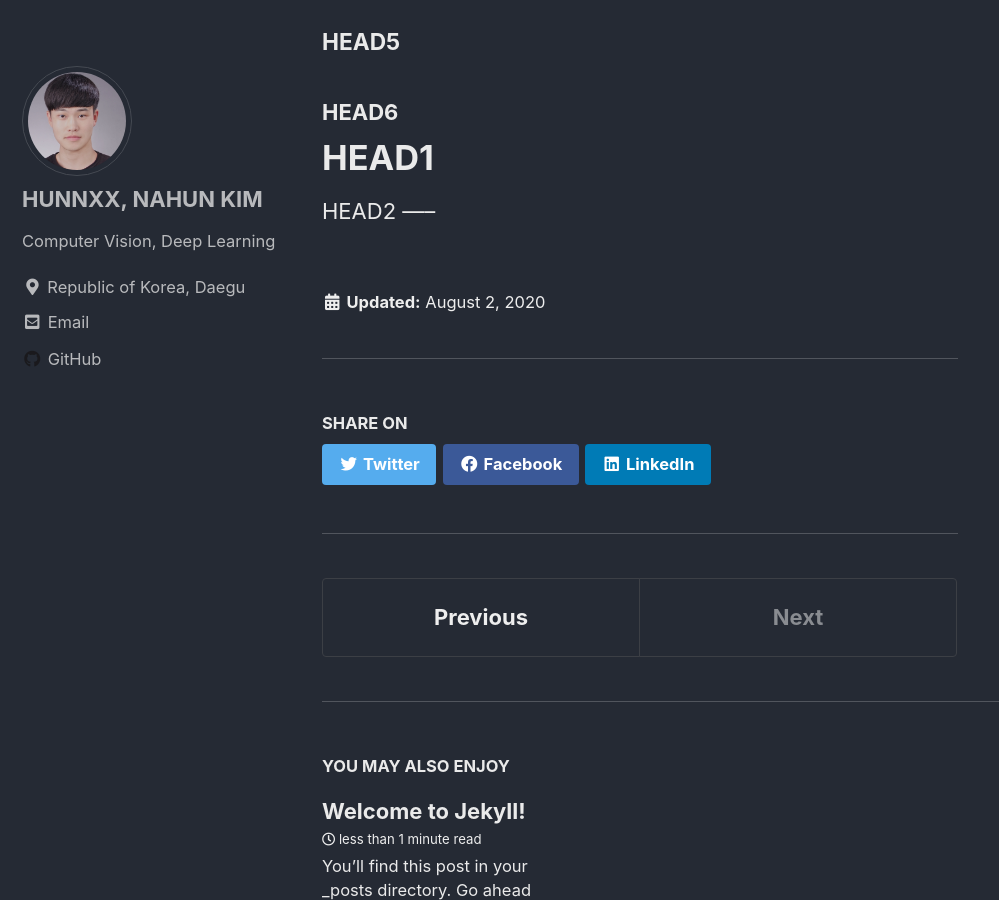
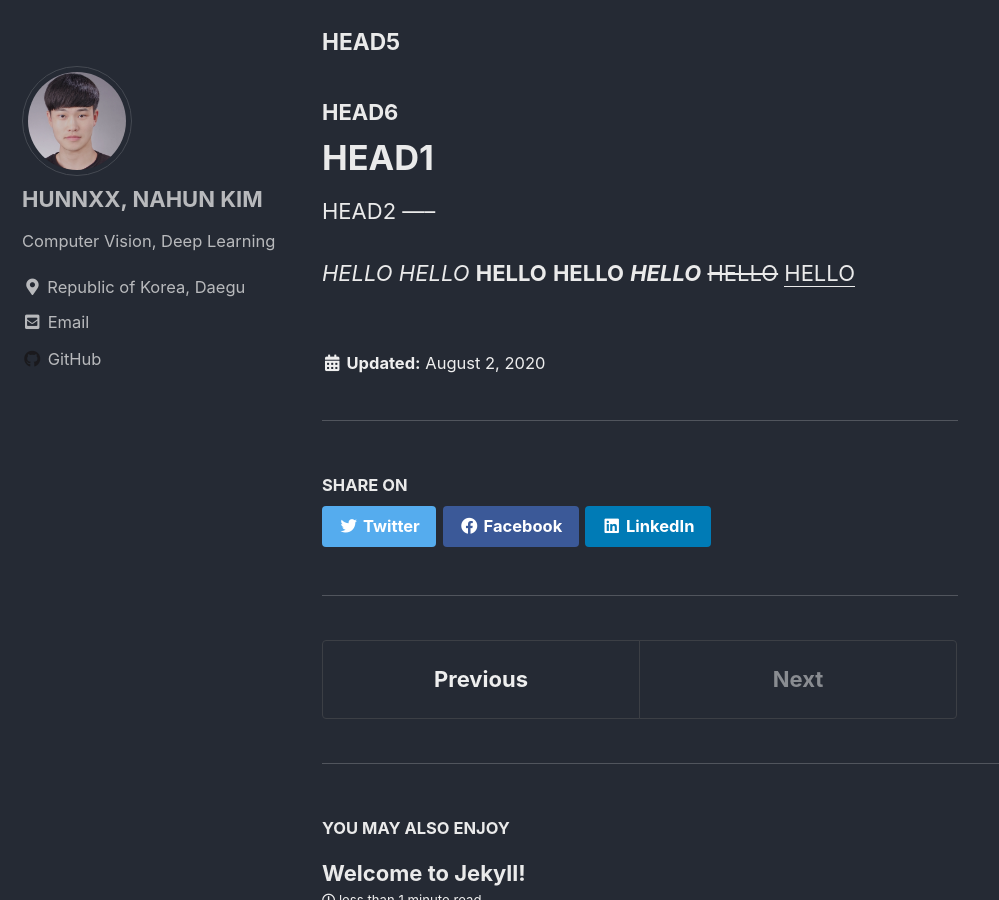
Before and after one commit to hunnxx/hunnxx.github.io, a Jekyll site: the page built from _posts/2020-08-01-practice.md, in a window 1280 px wide and 900 px high, scrolled down 516 px. Shown: the whole window, without its empty margins (0-999 px from the left). Built offline with Jekyll 4.4.1, drawn with Linux system fonts in a browser that asks for light colours; cached includes are drawn as plain includes.

Commit message:
Update 2020-08-01-practice.md

```diff
--- a/_posts/2020-08-01-practice.md
+++ b/_posts/2020-08-01-practice.md
@@ -15,3 +15,9 @@ HEAD1
 =====
 HEAD2
 -----
+
+*HELLO* _HELLO_
+**HELLO** __HELLO__
+**_HELLO_**
+~~HELLO~~
+<u>HELLO</u>
```
